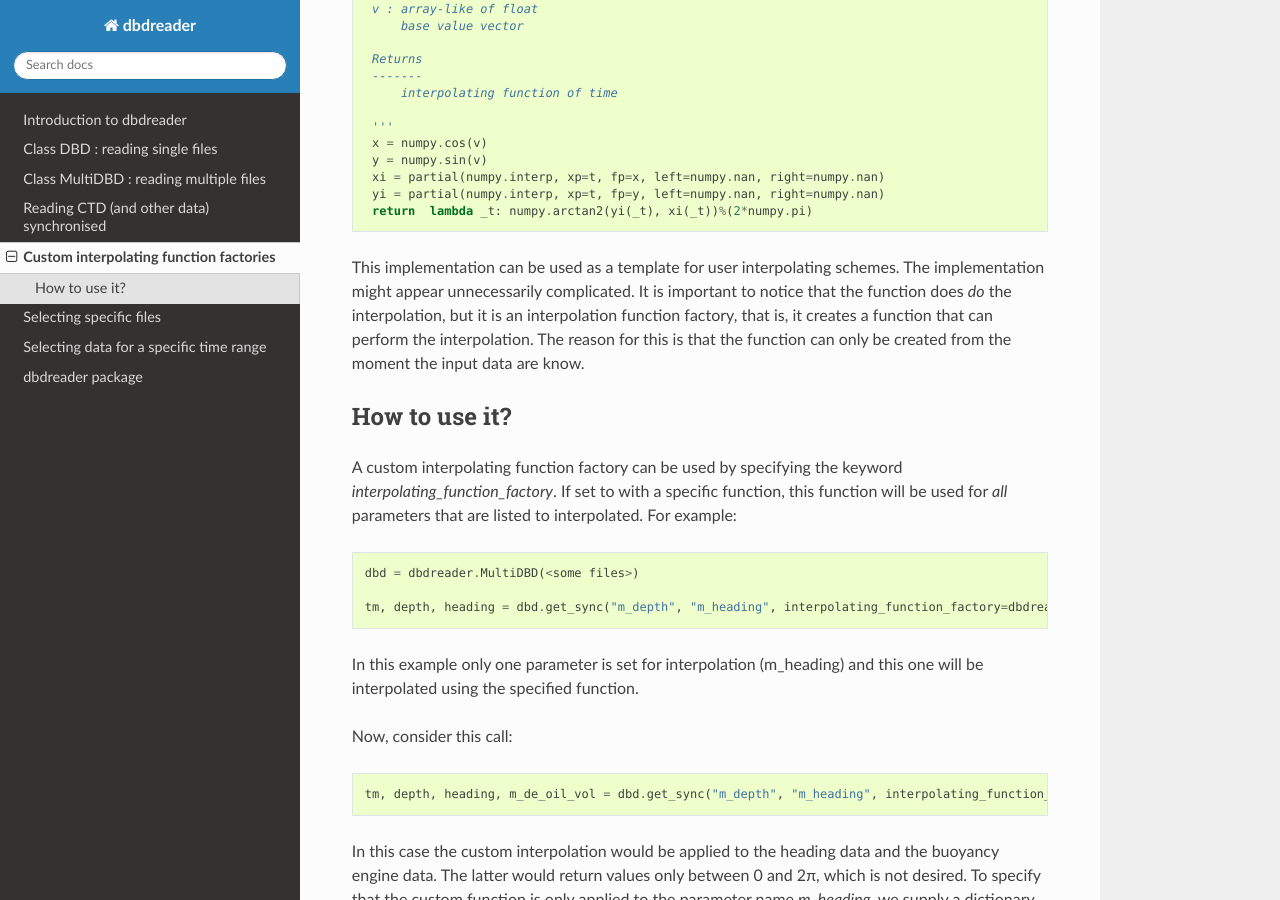
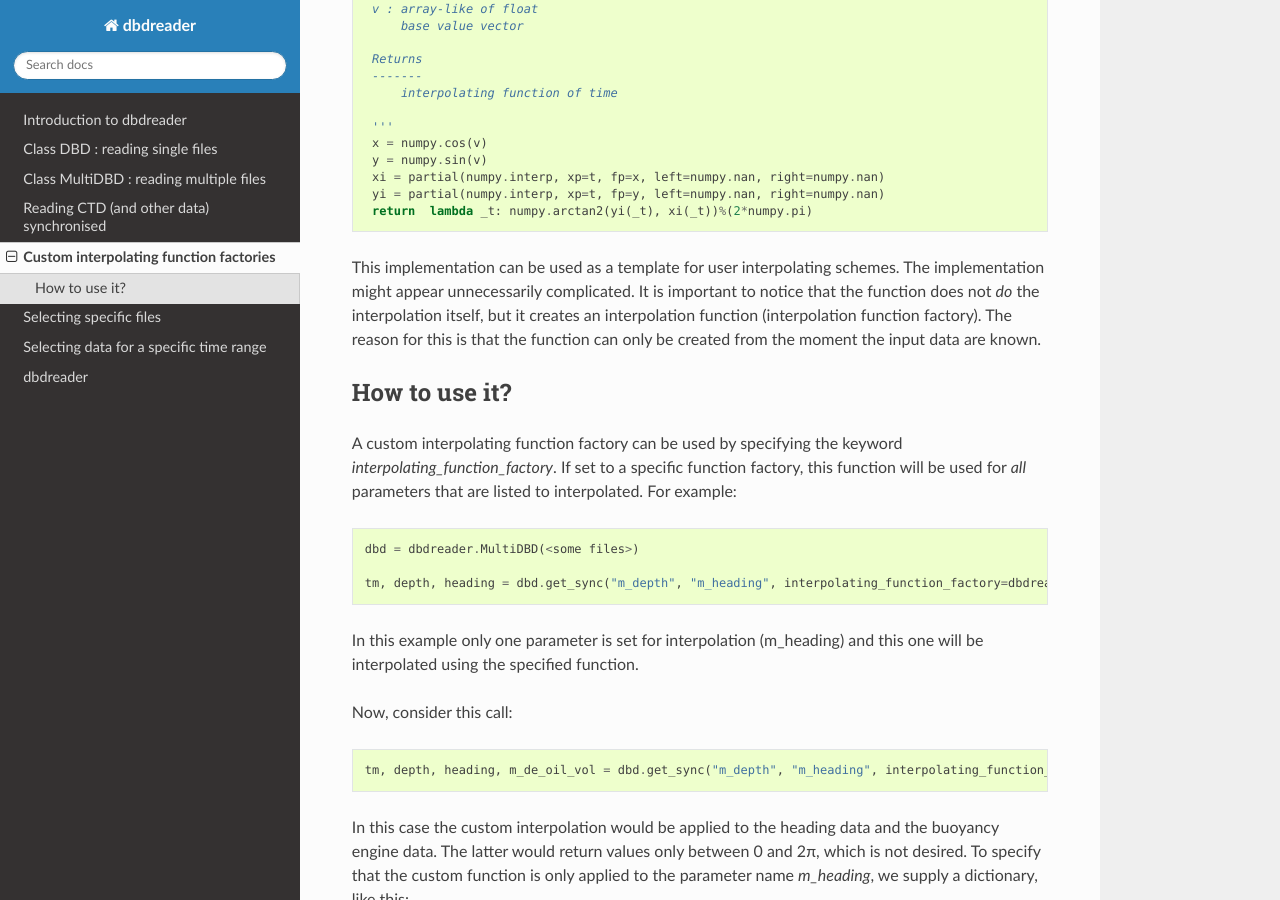
Before and after one commit to smerckel/dbdreader, a Sphinx documentation site: the page built from docs/source/interpolating_function_factory.rst, in a window 1280 px wide and 900 px high, scrolled down 833 px. Built offline with Sphinx 7.4.7 and the Read the Docs theme 3.1.0, drawn with Linux system fonts in a browser that asks for light colours.

Commit message:
Typo fixes in the documentation

```diff
--- a/docs/source/interpolating_function_factory.rst
+++ b/docs/source/interpolating_function_factory.rst
@@ -59,16 +59,18 @@ The actual implementation looks like:
 
 This implementation can be used as a template for user interpolating
 schemes. The implementation might appear unnecessarily complicated. It
-is important to notice that the function does *do* the interpolation,
-but it is an interpolation function factory, that is, it creates a
-function that can perform the interpolation. The reason for this is
-that the function can only be created from the moment the input data are know.
+is important to notice that the function does not *do* the
+interpolation itself,
+but it creates an interpolation function (interpolation function
+factory).
+The reason for this is
+that the function can only be created from the moment the input data are known.
 
 How to use it?
 --------------
 A custom interpolating function factory can be used by specifying the
-keyword `interpolating_function_factory`. If set to with a specific
-function, this function will be used for *all* parameters that are
+keyword `interpolating_function_factory`. If set to a specific
+function factory, this function will be used for *all* parameters that are
 listed to interpolated. For example:
 
 ::
--- a/docs/source/selecting_files.rst
+++ b/docs/source/selecting_files.rst
@@ -19,7 +19,7 @@ For example::
 
   ps = dbdreader.PatternSelect()
 
-  # By default, dates are entered in "%d %m %Y"-format. Let's changed
+  # By default, dates are entered in "%d %m %Y"-format. Let's change
   # that to be able to specify a specific time:
   ps.set_date_format("%d %m %Y %H:%M")
 
```
Also changed, not shown: docs/source/dbdreader.rst (added, +37 -0 lines), docs/source/modules.rst (+5 -27 lines).
